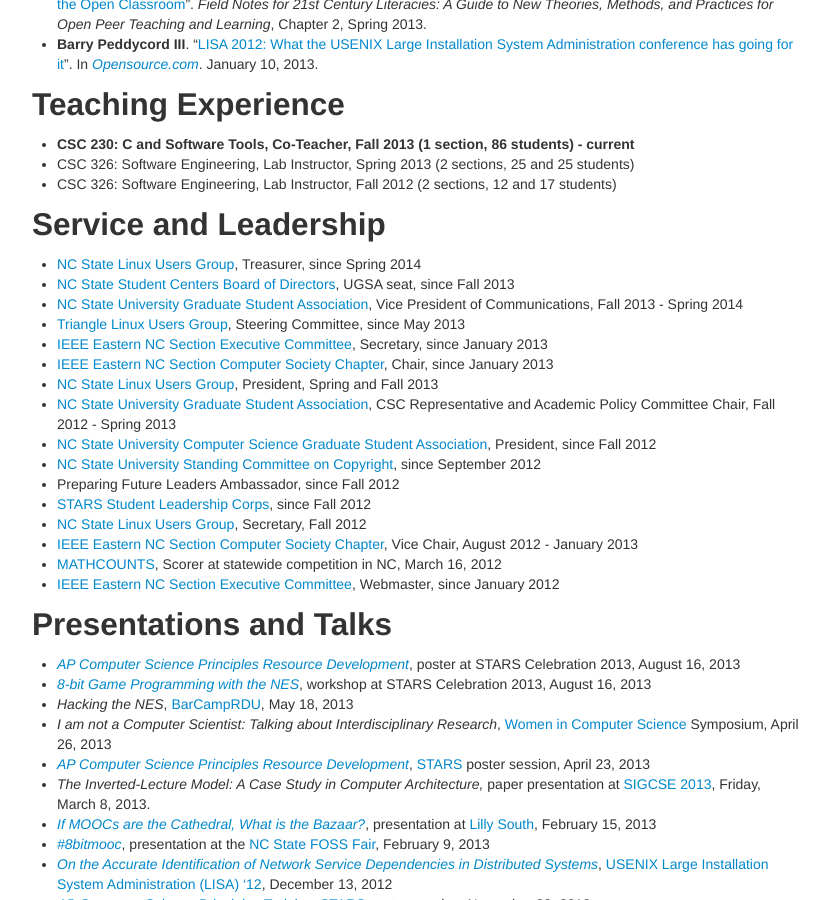
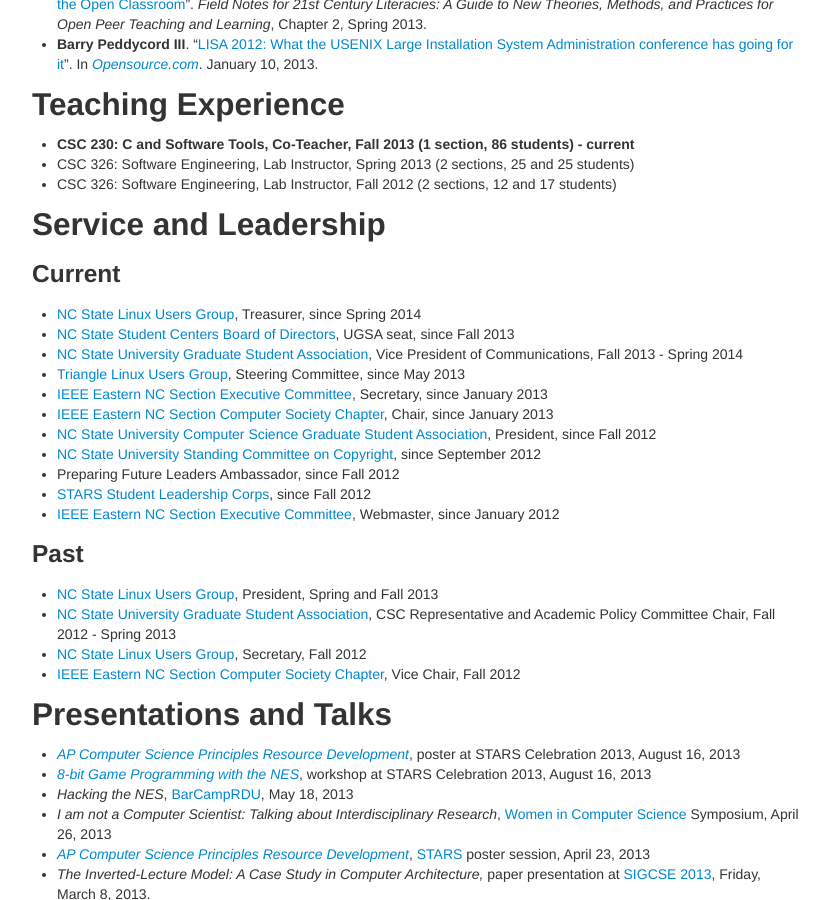
Before and after one commit to isharacomix/oldsite, a Jekyll site: the page built from cv.md, in a window 1280 px wide and 900 px high, scrolled down 1416 px. Shown: the whole window, without its empty margins (323-1152 px from the left). Built offline with Jekyll 4.4.1, drawn with Linux system fonts in a browser that asks for light colours.

Commit message:
Broke current and past positions into two sections

```diff
--- a/cv.md
+++ b/cv.md
@@ -68,22 +68,25 @@
 
 Service and Leadership
 ----------------------
+### Current
  * [NC State Linux Users Group](http://lug.ncsu.edu), Treasurer, since Spring 2014
  * [NC State Student Centers Board of Directors](http://www.ncsu.edu/student_center/bod/), UGSA seat, since Fall 2013
  * [NC State University Graduate Student Association](http://ugsa.ncsu.edu), Vice President of Communications, Fall 2013 - Spring 2014
  * [Triangle Linux Users Group](http://trilug.org), Steering Committee, since May 2013
  * [IEEE Eastern NC Section Executive Committee](http://sites.ieee.org/encs/), Secretary, since January 2013
  * [IEEE Eastern NC Section Computer Society Chapter](http://sites.ieee.org/encs/computer), Chair, since January 2013
- * [NC State Linux Users Group](http://lug.ncsu.edu), President, Spring and Fall 2013
- * [NC State University Graduate Student Association](http://ugsa.ncsu.edu), CSC Representative and Academic Policy Committee Chair, Fall 2012 - Spring 2013
  * [NC State University Computer Science Graduate Student Association](http://ncsu.orgsync.com/org/cscgsa), President, since Fall 2012
  * [NC State University Standing Committee on Copyright](http://www.provost.ncsu.edu/governance/standing-committees/copyright/), since September 2012
  * Preparing Future Leaders Ambassador, since Fall 2012
  * [STARS Student Leadership Corps](http://stars.csc.ncsu.edu/), since Fall 2012
+ * [IEEE Eastern NC Section Executive Committee](http://sites.ieee.org/encs/), Webmaster, since January 2012
+
+### Past
+ * [NC State Linux Users Group](http://lug.ncsu.edu), President, Spring and Fall 2013
+ * [NC State University Graduate Student Association](http://ugsa.ncsu.edu), CSC Representative and Academic Policy Committee Chair, Fall 2012 - Spring 2013
  * [NC State Linux Users Group](http://lug.ncsu.edu/), Secretary, Fall 2012
- * [IEEE Eastern NC Section Computer Society Chapter](http://sites.ieee.org/encs/computer), Vice Chair, August 2012 - January 2013
- * [MATHCOUNTS](http://mathcounts.org/), Scorer at statewide competition in NC, March 16, 2012
- * [IEEE Eastern NC Section Executive Committee](http://sites.ieee.org/encs/), Webmaster, since January 2012
+ * [IEEE Eastern NC Section Computer Society Chapter](http://sites.ieee.org/encs/computer), Vice Chair, Fall 2012
+
 
 
 
```
